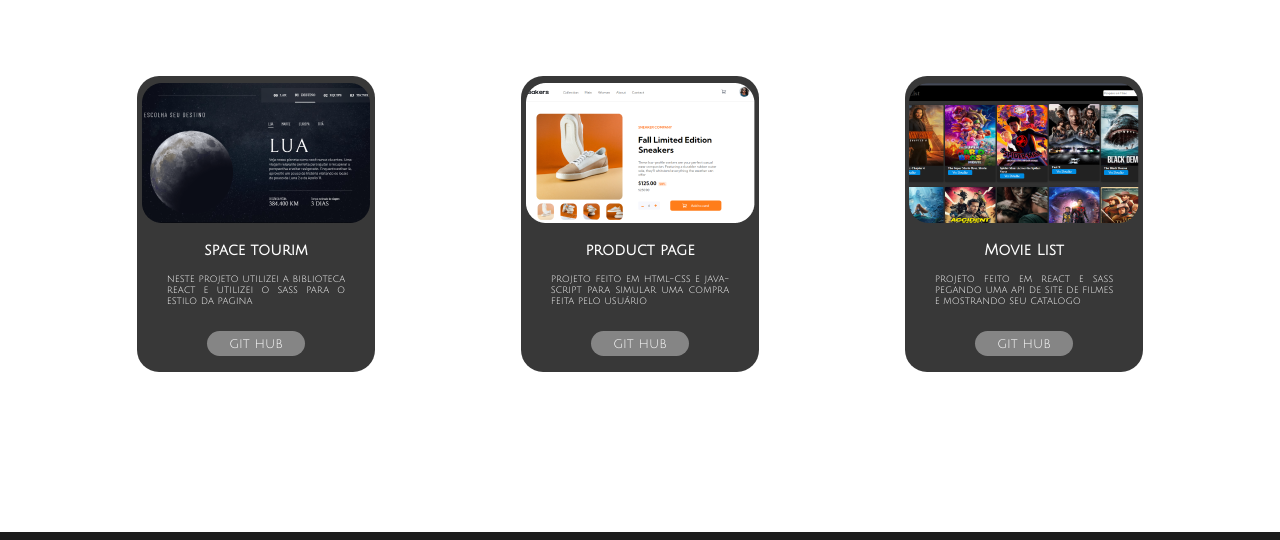
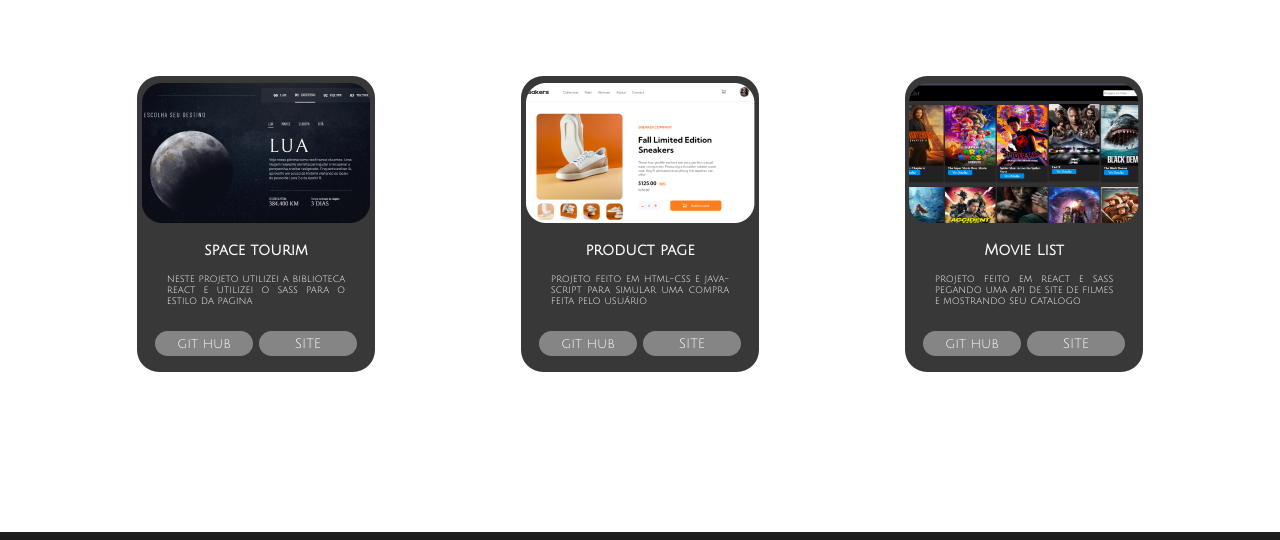
Before and after one commit to J7natas/portifolio2.0, a plain HTML site: page index.html in a window 1280 px wide. Shown: the part 790-1330 px from the top of the page. Drawn offline with Linux system fonts and the light colour scheme.

Commit message:
colocando novo botão de visitar o site

```diff
--- a/index.html
+++ b/index.html
@@ -52,6 +52,7 @@
                         <h3>space tourim</h3>
                         <p>neste projeto utilizei a biblioteca react e utilizei o sass para o estilo da pagina </p>
                         <a target="_blank" href="https://github.com/J7natas/space-tourism"><button>git hub</button></a>
+                        <a target="_blank" href="https://space-tourism-dun-gamma.vercel.app/"><button>SITE</button></a>
                     </div>
                     <div class="projetos-banner">
                         <a target="_blank" href="https://product-page-gold.vercel.app/"><img src="/img/sapatos.png" /></a>
@@ -59,12 +60,14 @@
                         <p>projeto feito em html-css e
                         java-script para simular uma compra feita pelo usuário  </p>
                         <a target="_blank" href="https://github.com/J7natas/product-page"><button>git hub</button></a>
+                        <a target="_blank" href="https://product-page-gold.vercel.app/"><button>SITE</button></a>
                     </div>
                     <div class="projetos-banner">
                         <a target="_blank" href="https://movie-list-beryl-nine.vercel.app/"><img src="/img/filmes.png" /></a>
                         <h3>Movie List</h3>
                         <p>projeto feito em react e sass pegando uma api de site de filmes e mostrando seu catalogo </p>
                         <a target="_blank" href="https://github.com/J7natas/Movie-List"><button>git hub</button></a>
+                        <a target="_blank" href="https://movie-list-beryl-nine.vercel.app/"><button>SITE</button></a>
                     </div>
 
                 </div>
```
